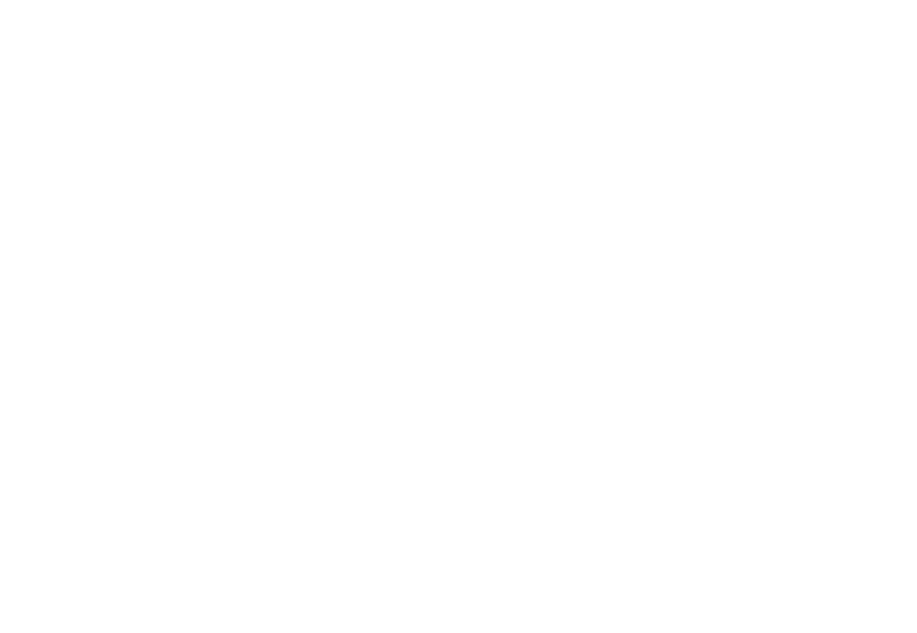
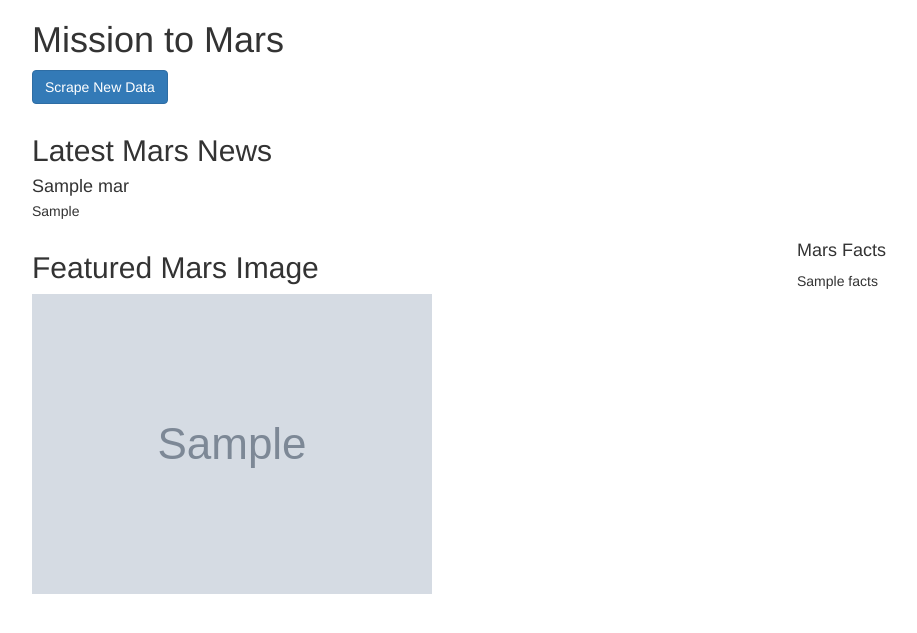
Before and after one commit to JSmith1826/Mission-to-Mars, a Flask app: page / in a window 1280 px wide. Before the commit the part shown is empty. Shown: the top 633 px of the page, without its empty margins (38-955 px from the left). Run offline with Flask 2, Linux system fonts and the light colour scheme; grey boxes marked "Sample" are stand-in pictures; a database or web service that is not in the repository returns one stand-in record (values such as "Sample title"); some libraries are stand-ins or nearby versions.

Commit message:
through 1.6

```diff
--- a/app.py
+++ b/app.py
@@ -18,9 +18,10 @@ def index():
 
 @app.route("/scrape")
 def scrape():
-    mars = mongo.db.marsmars_data = scraping.scrape_all
-    mars.update_one({}, {"$set":mars_data}, upsert=True)
-    return redirect('/', code=302)
+   mars = mongo.db.mars
+   mars_data = scraping.scrape_all()
+   mars.update_one({}, {"$set":mars_data}, upsert=True)
+   return redirect('/', code=302)
 
 if __name__ == "__main__":
     app.run()
--- a/templates/index.html
+++ b/templates/index.html
@@ -4,9 +4,57 @@
     <meta charset="UTF-8">
     <meta http-equiv="X-UA-Compatible" content="IE=edge">
     <meta name="viewport" content="width=device-width, initial-scale=1.0">
-    <title>Document</title>
+    <title>Mission to Mars</title>
+    <link
+        rel="stylesheet"
+        href="https://maxcdn.bootstrapcdn.com/bootstrap/3.3.7/css/bootstrap.min.css"
+        />
+
 </head>
 <body>
+    <div class="container">
+        <div class=""jumbotron text-center">
+            <h1>Mission to Mars</h1>
+            <p><a class="btn btn-primary btn-1g" href="/scrape"
+            role="button">Scrape New Data</a></p>
+        </div>
+        <!-- Mars News -->
+        <div class="row" id="mars-news">
+            <div class="col-md-12">
+                <div class="media">
+                    <div class="media-body">
+                        <h2>Latest Mars News</h2>
+                        <h4 class="media-heading">{{mars.news_title}}</h4>
+                        <p>{{mars.news_paragraph}}</p>
+                    </div>
+
+                </div>
+
+            </div>
+        </div>
+        <!-- Mars Featured Image-->
+        <!-- First Level-->
+        <div class="row" id="mars-featured-image">
+            <!-- Second Level -->
+            <div class="col-md-8">
+              <h2>Featured Mars Image</h2>
+              <img
+                src="{{mars.featured_image }}"
+                class="img-responsive"
+                alt="Responsive image"
+              />
+            </div>
+            <!-- Mars Facts-->
+            <div class="col-md-4">
+                <div class="row" id="mars-facts">
+                    <h4>Mars Facts</h4>
+                    {{ mars.facts | safe }}
+                </div>
+            </div>
+          </div>
+
+
+    </div>
 
 </body>
 </html>
```
